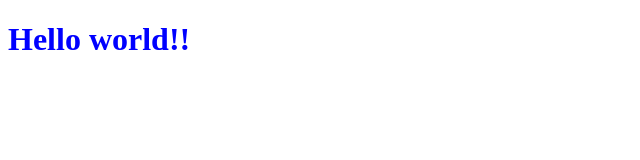
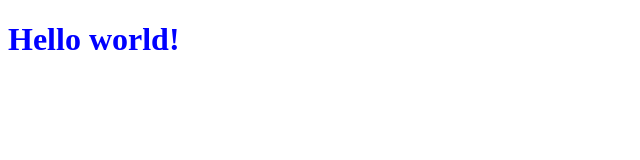
Before and after one commit to Comum/react-personal-page, a React app: page / in a window 1280 px wide. Shown: the top 160 px of the page, without its empty margins (0-640 px from the left). Built offline with nearby package versions, Linux system fonts and the light colour scheme.

Commit message:
Added eslint and fixed linting issues

```diff
--- a/src/components/HelloWorld/HelloWorld.js
+++ b/src/components/HelloWorld/HelloWorld.js
@@ -1,16 +1,16 @@
-import React, { Component } from 'react'
+import React from 'react'
 import styled from 'styled-components'
 
 const H1 = styled.h1`
   color: blue;
 `
 
-export default class HelloWorld extends Component {
-  render() {
-    const greeting = 'world';
+const HelloWorld = () => {
+  const greeting = 'world'
 
-    return (
-      <H1>Hello {greeting}!!</H1>
-    )
-  }
+  return (
+    <H1>Hello {greeting}!</H1>
+  )
 }
+
+export default HelloWorld
```
Also changed, not shown: 1 other file (tests, documents, lock files or other folders).
